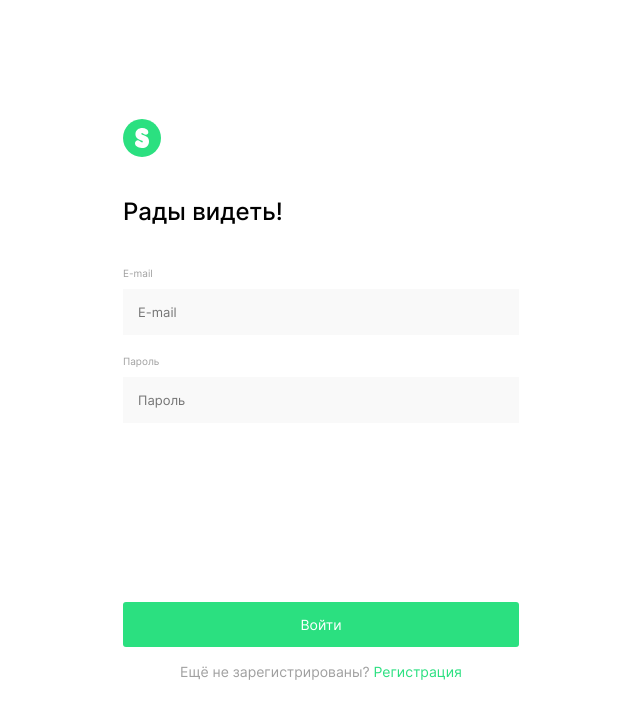
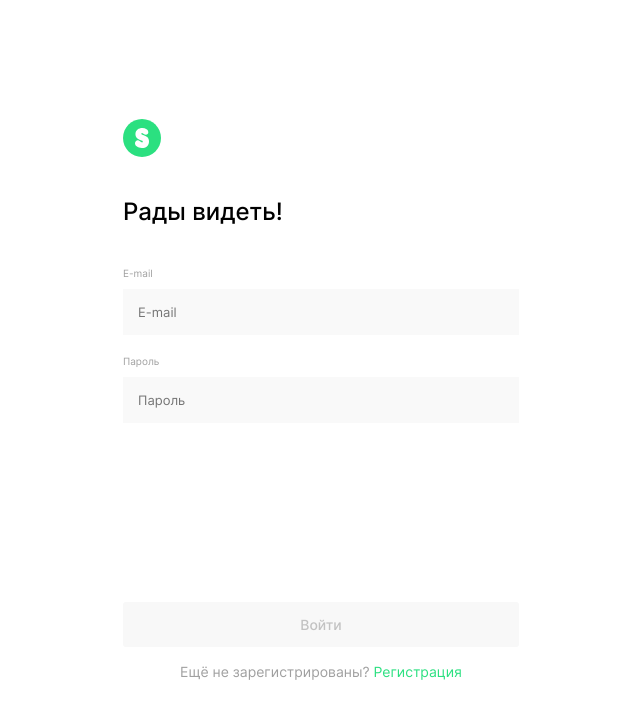
Before and after one commit to naumch1k/movies-explorer-frontend, a React (Create React App) app: page /signin in a window 1280 px wide. Shown: the top 718 px of the page, without its empty margins (319-959 px from the left). Built offline with nearby package versions, Linux system fonts and the light colour scheme.

Commit message:
refactor: create SubmitButton component, add disabled styles

```diff
--- a/src/components/AuthForm/AuthForm.css
+++ b/src/components/AuthForm/AuthForm.css
@@ -47,34 +47,6 @@
   opacity: 1;
 }
 
-.auth-form__submit-btn {
-  width: 100%;
-  height: 45px;
-  margin-bottom: 17px;
-  box-sizing: border-box;
-  border: none;
-  border-radius: 3px;
-  font-size: 14px;
-  line-height: 1.2;
-  background-color: var(--color-accent-primary);
-  color: var(--color-text-tertiary);
-
-  cursor: pointer;
-  transition: opacity .3s ease;
-}
-
-.auth-form__submit-btn:hover {
-  opacity: .8;
-}
-
-.auth-form__submit-btn_place_singup {
-  margin-top: 71px;
-}
-
-.auth-form__submit-btn_place_login {
-  margin-top: 159px;
-}
-
 .auth-form__text {
   margin: 0;
   font-size: 14px;
@@ -105,20 +77,6 @@
     margin: 0 0 80px;
   }
 
-  .auth-form__submit-btn {
-    margin-bottom: 15px;
-    font-size: 12px;
-    line-height: 1.25;
-  }
-
-  .auth-form__submit-btn_place_singup {
-    margin-top: 159px;
-  }
-
-   .auth-form__submit-btn_place_login {
-    margin-top: 247px;
-  }
-
   .auth-form__text {
     font-size: 12px;
     line-height: 1.25;
@@ -134,12 +92,4 @@
   .auth-form__heading {
     margin: 0 0 40px;
   }
-
-  .auth-form__submit-btn_place_singup {
-    margin-top: 40px;
-  }
-
-   .auth-form__submit-btn_place_login {
-    margin-top: 40px;
-  }
 }
--- a/src/components/AuthForm/AuthForm.jsx
+++ b/src/components/AuthForm/AuthForm.jsx
@@ -1,6 +1,8 @@
 import React from 'react';
 import './AuthForm.css';
 import { Link } from 'react-router-dom';
+
+import SubmitButton from '../SubmitButton/SubmitButton';
 
 function AuthForm({
   name,
@@ -12,10 +14,6 @@ function AuthForm({
   linkPath,
   linkText
 }) {
-
-  const submitButtonClassName = (
-    `auth-form__submit-btn ${!submitButtonModifier ? '' : submitButtonModifier}`
-  );
 
   return (
     <form className="auth-form" name={name}>
@@ -38,7 +36,11 @@ function AuthForm({
           </div>
         ))}
       </fieldset>
-      <button className={submitButtonClassName} type="submit">{buttonText}</button>
+      <SubmitButton
+        classNameModifier={submitButtonModifier}
+        textContent={buttonText}
+        disabled={true}
+      />
       <p className="auth-form__text">
         {formText}
         <Link className="auth-form__link" to={linkPath}>{linkText}</Link>
--- a/src/components/Login/Login.jsx
+++ b/src/components/Login/Login.jsx
@@ -38,7 +38,7 @@ function Login() {
         name="login-form"
         heading="Рады видеть!"
         inputsData={INPUTS_DATA}
-        submitButtonModifier="auth-form__submit-btn_place_login"
+        submitButtonModifier="submit-btn_place_login"
         buttonText="Войти"
         formText="Ещё не зарегистрированы?"
         linkPath="/signup"
--- a/src/components/Profile/Profile.jsx
+++ b/src/components/Profile/Profile.jsx
@@ -10,10 +10,16 @@ function Profile() {
   const [name, setName] = useState('');
   const [email, setEmail] = useState('');
 
+  const [isBeingEdited, setIsBeingEdited] = useState(false);
+
   useEffect(() => {
     setName(currentUser.name);
     setEmail(currentUser.email);
   }, [currentUser]);
+
+  function handleEditProfile() {
+    setIsBeingEdited(!isBeingEdited);
+  }
 
   const handleNameChange = (e) => {
     setName(e.target.value);
@@ -57,6 +63,9 @@ function Profile() {
     <div className="profile">
       <ProfileForm
         inputsData={INPUTS_DATA}
+        buttonText="Сохранить"
+        isBeingEdited={isBeingEdited}
+        onEditProfile={handleEditProfile}
       />
     </div>
   )
--- a/src/components/ProfileForm/ProfileForm.jsx
+++ b/src/components/ProfileForm/ProfileForm.jsx
@@ -2,7 +2,9 @@ import React, { useContext } from "react";
 import './ProfileForm.css';
 import { CurrentUserContext } from '../../contexts/CurrentUserContext';
 
-function ProfileForm({ inputsData }) {
+import SubmitButton from "../SubmitButton/SubmitButton";
+
+function ProfileForm({ inputsData, submitButtonModifier, buttonText, isBeingEdited, onEditProfile }) {
   const currentUser = useContext(CurrentUserContext);
 
   return (
@@ -28,10 +30,20 @@ function ProfileForm({ inputsData }) {
           </div>
         ))}
       </fieldset>
+      {isBeingEdited ? (
+        <div className="profile-form__btns">
+          <SubmitButton
+            classNameModifier={submitButtonModifier}
+            textContent={buttonText}
+            disabled={true}
+          />
+        </div>
+      ) : (
         <div className="profile-form__btns">
           <button
-          type="submit"
-          className="profile-form__btn profile-form__btn_use_submit"
+            type="button"
+            className="profile-form__btn profile-form__btn_use_edit"
+            onClick={onEditProfile}
           >
             Редактировать
           </button>
@@ -42,6 +54,11 @@ function ProfileForm({ inputsData }) {
             Выйти из аккаунта
           </button>
         </div>
+      )
+      }
+
+
+
     </form>
   )
 }
--- a/src/components/Register/Register.jsx
+++ b/src/components/Register/Register.jsx
@@ -35,6 +35,7 @@ const INPUTS_DATA = [
     placeholder: 'Пароль',
     name: 'password',
     errorId: "signin-password-error",
+    minLength: 8,
     required: true,
   },
 ]
@@ -49,7 +50,7 @@ function Register() {
         name="signup-form"
         heading="Добро пожаловать!"
         inputsData={INPUTS_DATA}
-        submitButtonModifier="auth-form__submit-btn_place_singup"
+        submitButtonModifier="submit-btn_place_singup"
         buttonText="Зарегистрироваться"
         formText="Уже зарегистрированы?"
         linkPath="/signin"
--- /dev/null
+++ b/src/components/SubmitButton/SubmitButton.css
@@ -0,0 +1,61 @@
+.submit-btn {
+  width: 100%;
+  height: 45px;
+  margin-bottom: 17px;
+  box-sizing: border-box;
+  border: none;
+  border-radius: 3px;
+  font-size: 14px;
+  line-height: 1.2;
+  font-weight: 500;
+  background-color: var(--color-accent-primary);
+  color: var(--color-text-tertiary);
+
+  cursor: pointer;
+  transition: opacity .3s ease;
+}
+
+.submit-btn:disabled {
+  color: #c2c2c2;
+  background-color: #f8f8f8;
+
+  cursor: not-allowed;
+}
+
+.submit-btn:hover:enabled {
+  opacity: .8;
+}
+
+.submit-btn_place_singup {
+  margin-top: 71px;
+}
+
+.submit-btn_place_login {
+  margin-top: 159px;
+}
+
+@media screen and (max-width: 767px) {
+  .submit-btn {
+    margin-bottom: 15px;
+    font-size: 12px;
+    line-height: 1.25;
+  }
+
+  .submit-btn_place_singup {
+    margin-top: 159px;
+  }
+
+   .submit-btn_place_login {
+    margin-top: 247px;
+  }
+}
+
+@media screen and (max-height: 667px) {
+  .submit-btn_place_singup {
+    margin-top: 40px;
+  }
+
+   .submit-btn_place_login {
+    margin-top: 40px;
+  }
+}
--- /dev/null
+++ b/src/components/SubmitButton/SubmitButton.jsx
@@ -0,0 +1,20 @@
+import React from 'react';
+import './SubmitButton.css';
+
+function SubmitButton({ classNameModifier, disabled, textContent }) {
+  const submitButtonClassName = (
+    `submit-btn ${!classNameModifier ? '' : classNameModifier}`
+  );
+
+  return (
+    <button
+      className={submitButtonClassName}
+      type="submit"
+      disabled={disabled}
+    >
+      {textContent}
+    </button>
+  )
+}
+
+export default SubmitButton;
```
Lines whose indentation alone changed are shown as unchanged.
